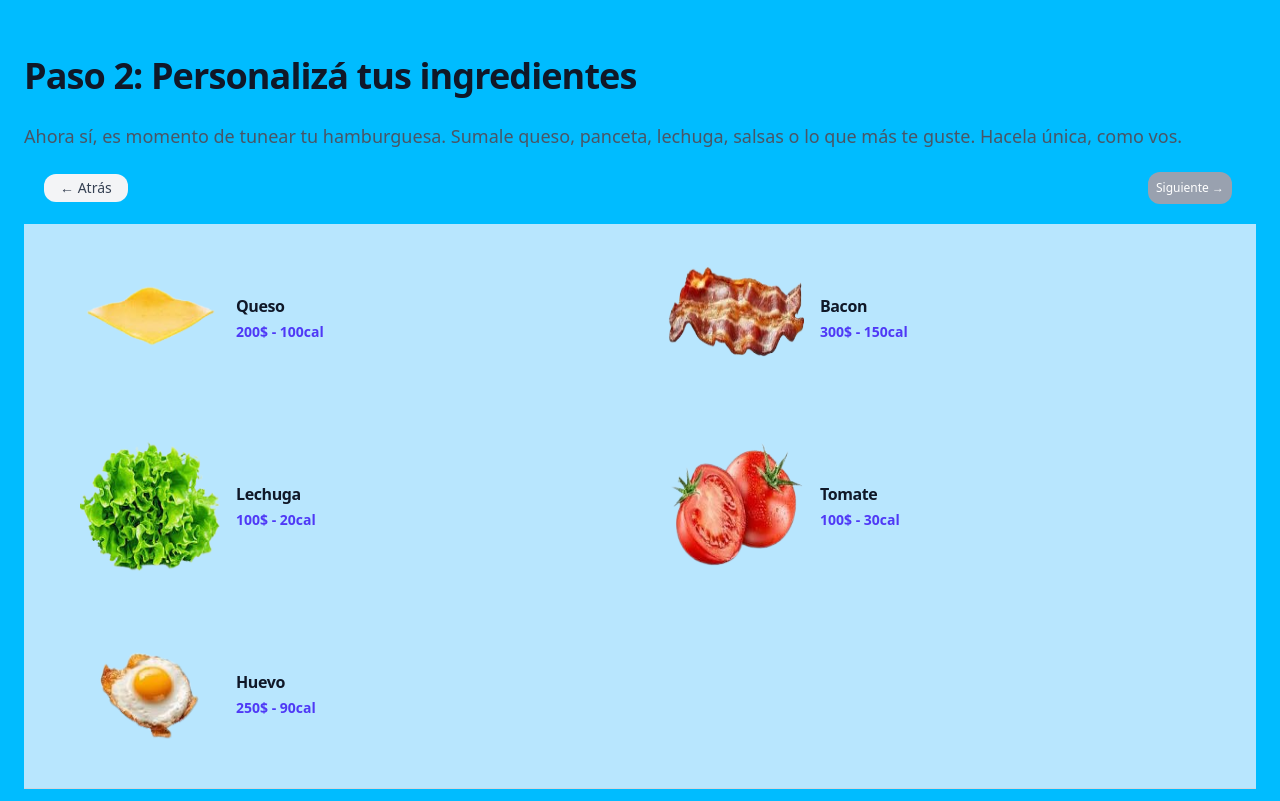
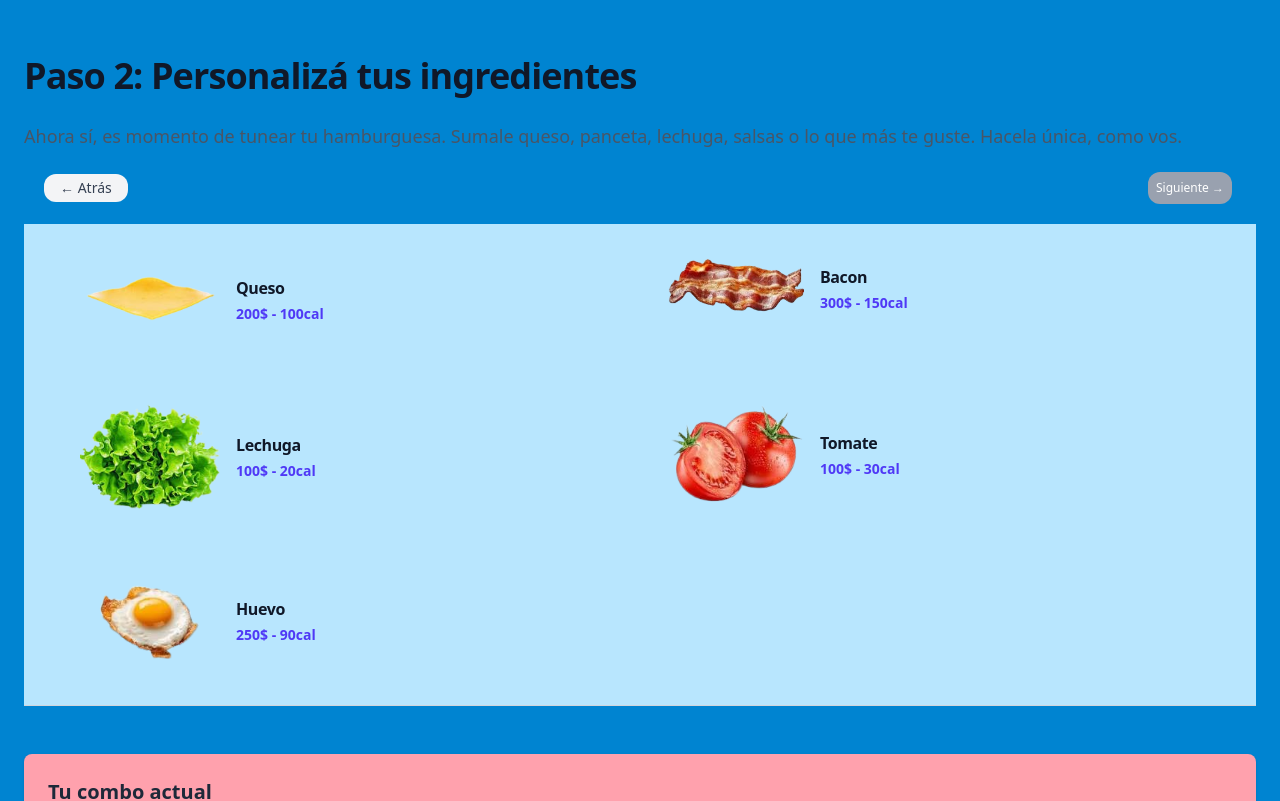
Before and after one commit to walter-castillo/AppArmatuCombo, a Next.js app: page /ingredientes in a window 1280 px wide. Shown: the top 801 px of the page. Built offline with nearby package versions, Linux system fonts and the light colour scheme.

Commit message:
corregi contenedor de image

```diff
--- a/app/layout.js
+++ b/app/layout.js
@@ -5,7 +5,7 @@ import "./globals.css";
 export default function RootLayout({ children }) {
   return (
     <html lang="es">
-      <body className="bg-sky-400">
+      <body className="bg-sky-600">
         <ClientProvider>{children}</ClientProvider>
       </body>
     </html>
--- a/components/Bases.jsx
+++ b/components/Bases.jsx
@@ -17,15 +17,16 @@ const Bases = () => {
         {bases.map((base) => (
           <li key={base.id} className="m-6">
             <div className="flex items-center">
-              <Image src={base.image}  alt={base.name} width={140} height={140} className="size-35 rounded-xl transition-transform duration-200 ease-in-out hover:scale-105 hover:shadow-lg active:scale-90 active:opacity-70 cursor-pointer"
-              onClick={() => handleSelect(base)}
-              />
-              {/* <img
-                src={base.image}
-                alt={base.name}
-                className="size-35 rounded-xl transition-transform duration-200 ease-in-out hover:scale-105 hover:shadow-lg active:scale-90 active:opacity-70 cursor-pointer"
-                onClick={() => handleSelect(base)}
-              /> */}
+              <div className="flex items-center w-[140px]">
+                <Image
+                  src={base.image}
+                  alt={base.name}
+                  width={300}
+                  height={250}
+                  className="w-full h-auto rounded-xl transition-transform duration-200 ease-in-out hover:scale-105 hover:shadow-lg active:scale-90 active:opacity-70 cursor-pointer"
+                  onClick={() => handleSelect(base)}
+                />
+              </div>
               <div className="ml-4">
                 <h3 className="text-base/7 font-semibold tracking-tight text-gray-900">
                   {base.name}
--- a/components/Drinks.jsx
+++ b/components/Drinks.jsx
@@ -2,6 +2,7 @@
 import { restarBebidas, seleccionarDrinks } from '@/store/slices/comboSlice';
 import { useDispatch, useSelector } from 'react-redux';
 import Quitar from '@/components/Quitar';
+import Image from 'next/image';
 
 const Drinks = () => {
   const drinks = useSelector((state) => state.combo.drinks);
@@ -24,12 +25,16 @@ const Drinks = () => {
         return (
           <li key={drink.id} className="m-6">
             <div className="flex items-center">
-              <img
-                src={drink.image}
-                alt={drink.name}
-                className="size-35 rounded-xl transition-transform duration-200 ease-in-out hover:scale-115 hover:shadow-lg active:scale-90 active:opacity-70 cursor-pointer"
-                onClick={() => handleSelect(drink)}
-              />
+              <div className="flex items-center w-[140px]">
+                <Image
+                  src={drink.image}
+                  alt={drink.name}
+                  width={300}
+                  height={250}
+                  className="w-full h-auto rounded-xl transition-transform duration-200 ease-in-out hover:scale-105 hover:shadow-lg active:scale-90 active:opacity-70 cursor-pointer"
+                  onClick={() => handleSelect(drink)}
+                />
+              </div>
               <div className="ml-4">
                 <h3 className="text-base/7 font-semibold tracking-tight text-gray-900">
                   {drink.name}
--- a/components/Ingredients.jsx
+++ b/components/Ingredients.jsx
@@ -5,6 +5,7 @@ import {
 } from "@/store/slices/comboSlice";
 import { useDispatch, useSelector } from "react-redux";
 import Quitar from "./Quitar";
+import Image from "next/image";
 
 const Ingredients = () => {
   const ingredients = useSelector((state) => state.combo.ingredients);
@@ -29,13 +30,17 @@ const Ingredients = () => {
 
           return (
             <li key={ingredient.id} className="m-6">
-              <div className="flex items-center">
-                <img
-                  src={ingredient.image}
-                  alt={ingredient.name}
-                  className="size-35 rounded-xl transition-transform duration-200 ease-in-out hover:scale-115 hover:shadow-lg active:scale-90 active:opacity-70 cursor-pointer"
-                  onClick={() => handleSelect(ingredient)}
-                />
+                <div className="flex items-center">
+                 <div className="flex items-center w-[140px]">
+                  <Image
+                    src={ingredient.image}
+                    alt={ingredient.name}
+                    width={300}
+                    height={250}
+                    className="w-full h-auto rounded-xl transition-transform duration-200 ease-in-out hover:scale-105 hover:shadow-lg active:scale-90 active:opacity-70 cursor-pointer"
+                    onClick={() => handleSelect(ingredient)}
+                  />
+                </div>
                 <div className="ml-4">
                   <h3 className="text-base/7 font-semibold tracking-tight text-gray-900">
                     {ingredient.name}
```
